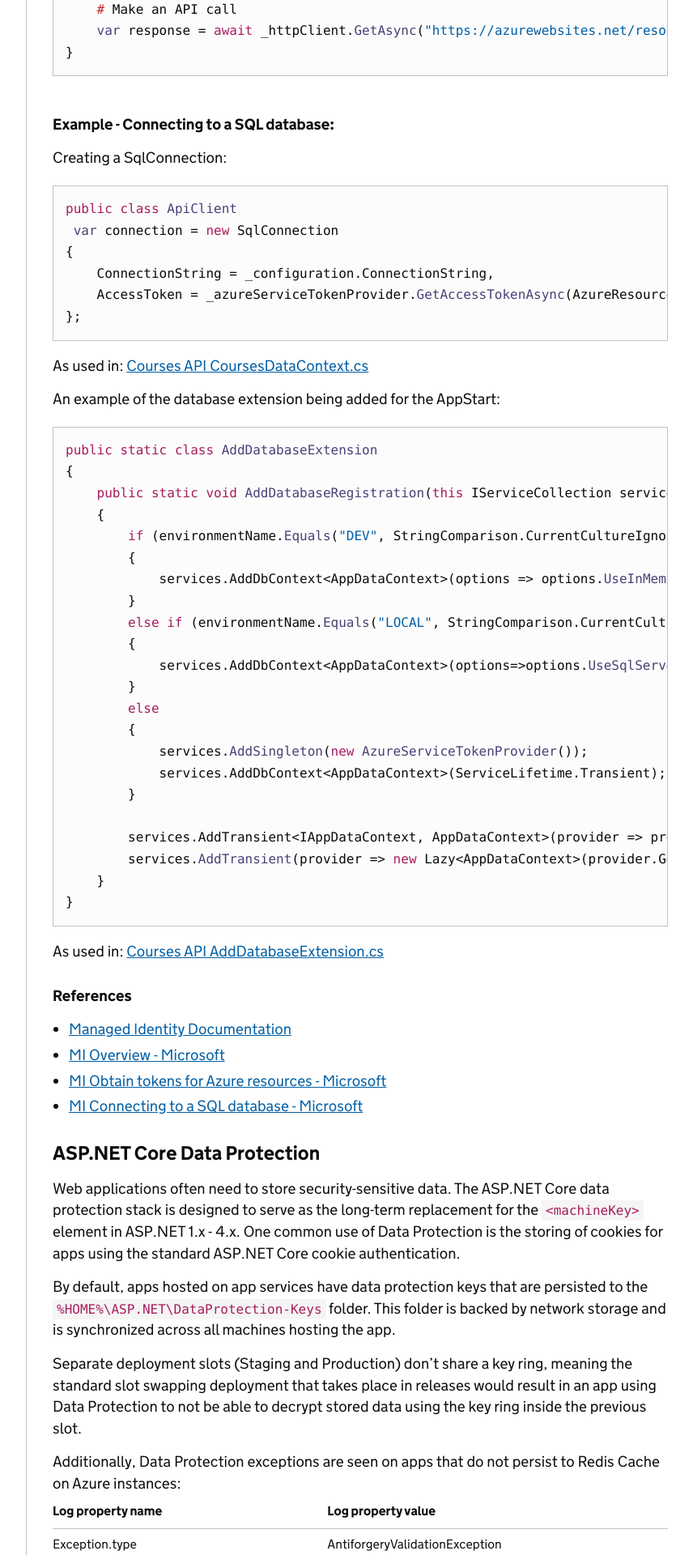
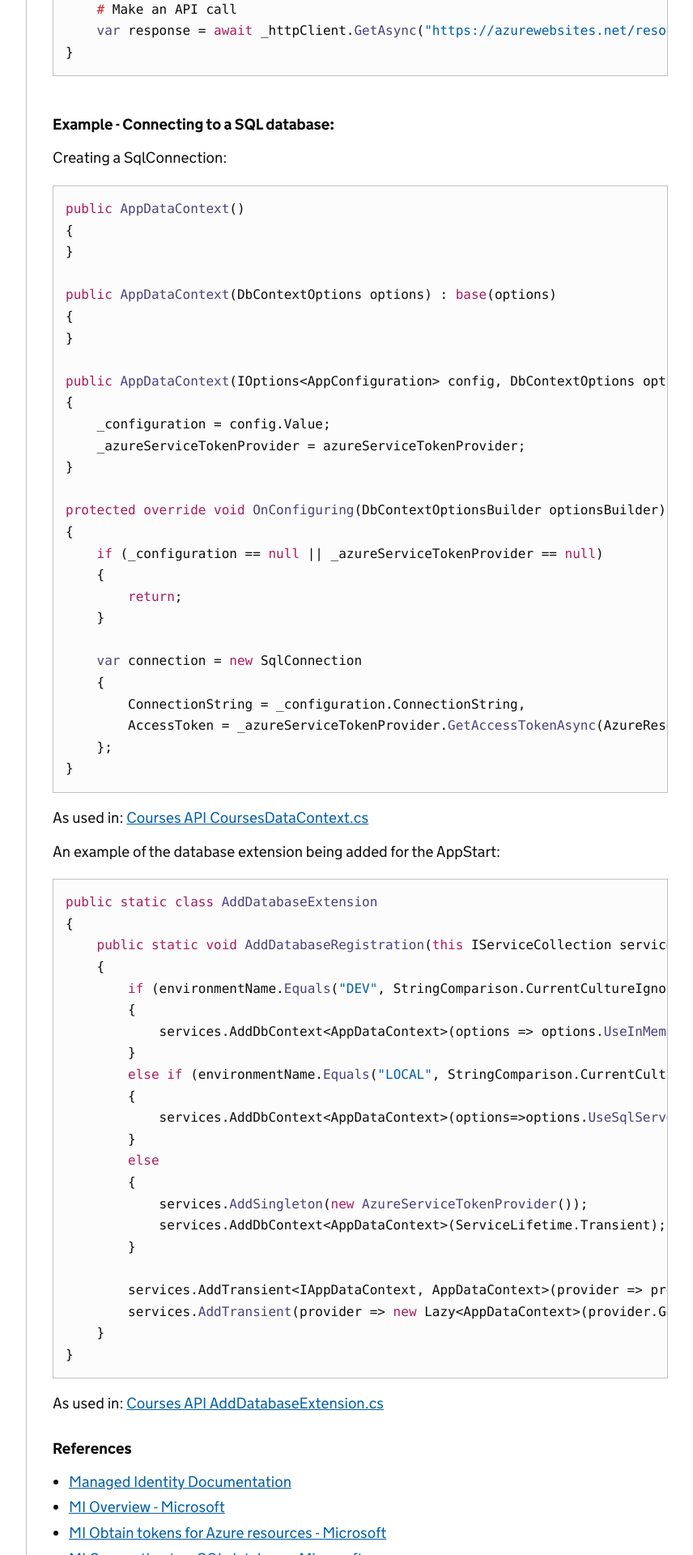
Before and after one commit to SkillsFundingAgency/das-technical-guidance, a Jekyll site: the page built from collections/_development_standards/platform-integration.md, in a window 1280 px wide. Shown: the part 1478-3398 px from the top of the page at 81% size, without its empty margins (298-1154 px from the left). Built offline with Jekyll 4.4.1, drawn with Linux system fonts in a browser that asks for light colours; some of the changed text lies outside the part shown.

Commit message:
Corrected Creating a SqlConnection example

````diff
--- a/collections/_development_standards/platform-integration.md
+++ b/collections/_development_standards/platform-integration.md
@@ -62,12 +62,33 @@ public class ApiClient
 Creating a SqlConnection:
 
 ```csharp
-public class ApiClient
- var connection = new SqlConnection
+public AppDataContext()
 {
-    ConnectionString = _configuration.ConnectionString,
-    AccessToken = _azureServiceTokenProvider.GetAccessTokenAsync(AzureResource).Result,
-};
+}
+
+public AppDataContext(DbContextOptions options) : base(options)
+{
+}
+
+public AppDataContext(IOptions<AppConfiguration> config, DbContextOptions options, AzureServiceTokenProvider azureServiceTokenProvider) :base(options)
+{
+    _configuration = config.Value;
+    _azureServiceTokenProvider = azureServiceTokenProvider;
+}
+
+protected override void OnConfiguring(DbContextOptionsBuilder optionsBuilder)
+{
+    if (_configuration == null || _azureServiceTokenProvider == null)
+    {
+        return;
+    }
+
+    var connection = new SqlConnection
+    {
+        ConnectionString = _configuration.ConnectionString,
+        AccessToken = _azureServiceTokenProvider.GetAccessTokenAsync(AzureResource).Result,
+    };
+}
 ```
 As used in: [Courses API CoursesDataContext.cs](https://github.com/SkillsFundingAgency/das-courses-api/blob/91459aadbf90ff7101022d49b008b18169968fca/src/SFA.DAS.Courses.Data/CoursesDataContext.cs)
 
````
